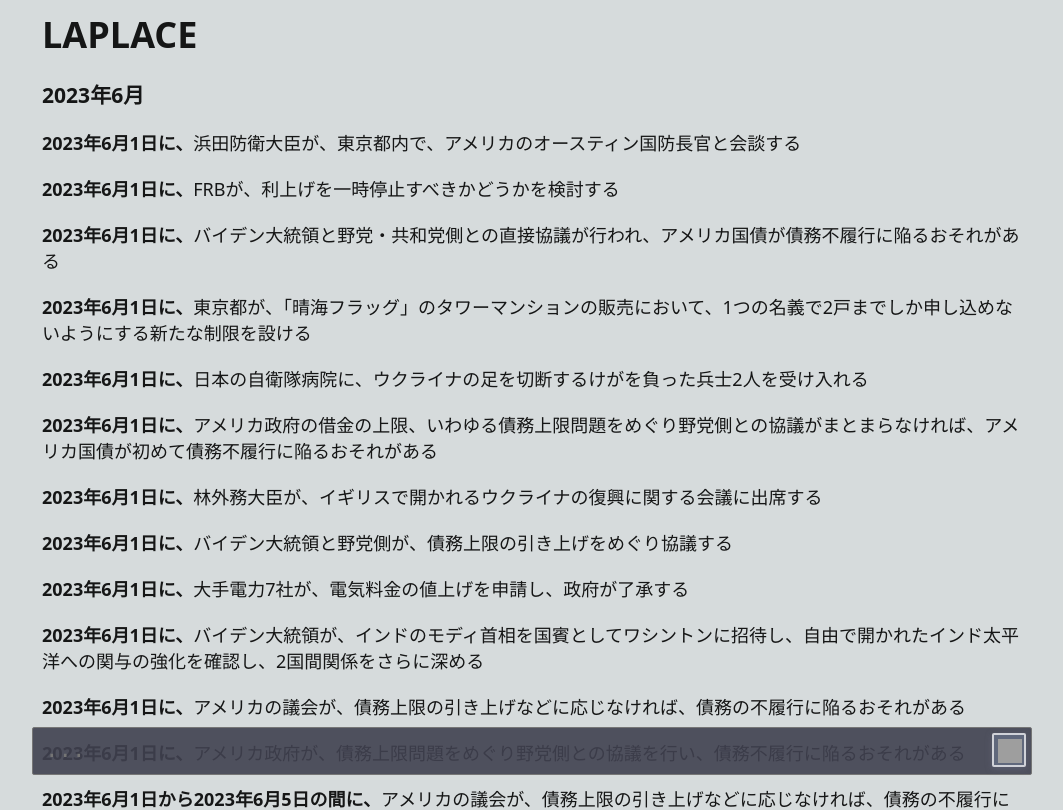
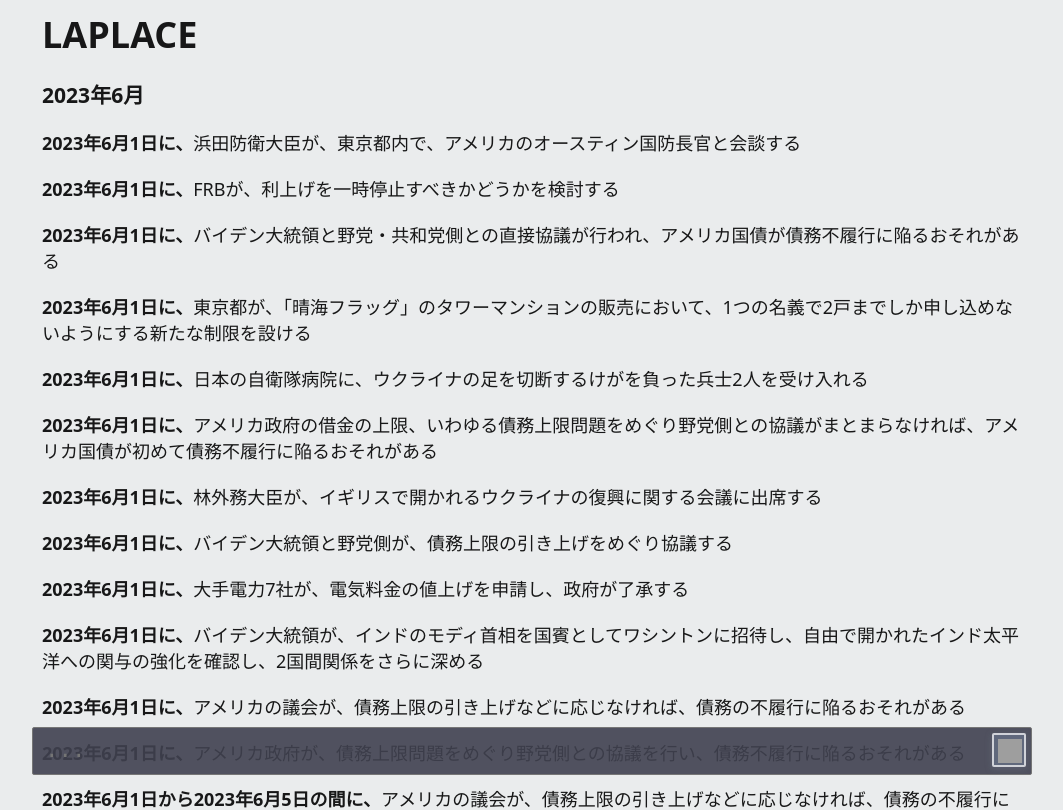
Before and after one commit to yuiseki/LAPLACE, a Next.js app: page / in a window 1280 px wide. Shown: the top 810 px of the page, without its empty margins (108-1171 px from the left). Built offline with nearby package versions, Linux system fonts and the light colour scheme; grey boxes are pictures that could not be loaded.

Commit message:
background rgba

```diff
--- a/src/app/globals.css
+++ b/src/app/globals.css
@@ -16,7 +16,7 @@
 
 body {
   color: rgba(0, 0, 0, 0.9);
-  background: rgb(214, 219, 220);
+  background: rgba(214, 219, 220, 0.5);
   font-family: Söhne, ui-sans-serif, system-ui, -apple-system, Segoe UI, Roboto,
     Ubuntu, Cantarell, Noto Sans, sans-serif, Helvetica Neue, Arial,
     Apple Color Emoji, Segoe UI Emoji, Segoe UI Symbol, Noto Color Emoji;
```
